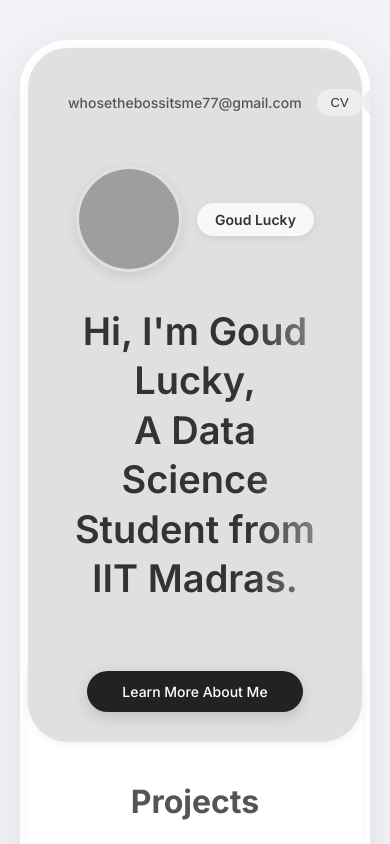
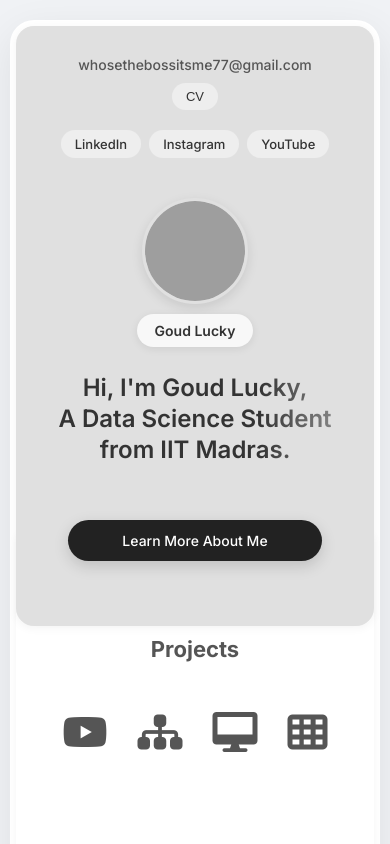
Before and after one commit to Ghostman01r/themainOcto, a plain HTML site: page index.html in a window 390 px wide. Shown: the top 844 px of the page. Drawn offline with Linux system fonts and the light colour scheme; grey boxes are pictures that could not be loaded.

Commit message:
Implement responsive design adjustments in index.html
Added responsive styles for tablets and mobile devices, adjusting padding, font sizes, and layout for better usability.

```diff
--- a/index.html
+++ b/index.html
@@ -465,6 +465,131 @@
             transition: width 2.0s ease-out; /* <-- DURATION CHANGED from 1.2s to 2.0s */
         }
 
+        /* --- RESPONSIVE STYLES --- */
+        /* Apply styles for tablets and smaller devices */
+        @media (max-width: 768px) {
+            /* Reduce main container padding */
+            .page-container {
+                padding: 20px 10px;
+            }
+
+            /* Reduce rounding and internal padding */
+            .white-container {
+                border-radius: 30px; /* Was 48px */
+                padding: 6px;
+            }
+            .inner-card {
+                border-radius: 24px; /* Was 40px */
+                padding: 30px 20px;
+            }
+
+            /* Stack the header */
+            .portfolio-header {
+                flex-direction: column;
+                align-items: center;
+                gap: 20px;
+                padding-bottom: 20px; /* Adjust padding */
+            }
+            .header-left {
+                flex-direction: column;
+                gap: 10px;
+                text-align: center;
+                width: 100%;
+                word-break: break-all; /* Ensure long email wraps */
+            }
+            .header-right {
+                justify-content: center;
+                flex-wrap: wrap; /* Allow buttons to wrap */
+            }
+
+            /* Adjust hero text */
+            .hero-headline {
+                font-size: 28px; /* Was 38px */
+                margin-top: 25px;
+            }
+
+            /* Adjust project icon gap */
+            .project-icons-container {
+                gap: 40px; /* Was 80px */
+                padding: 10px;
+            }
+
+            /* Adjust section titles */
+            .section-title,
+            .gradient-headline {
+                font-size: 24px; /* Was 32px */
+            }
+
+            /* Adjust section title padding */
+            .section-title {
+                padding-top: 80px; /* Was 100px */
+            }
+
+            /* Adjust padding on sp3 wrapper */
+            .sp3-content-wrapper {
+                padding: 60px 15px 15px 15px; /* Adjust padding */
+            }
+
+            /* Adjust CTA section padding */
+            #card-sp5 {
+                padding-top: 120px; /* Was 150px */
+            }
+
+            /* Stack the footer */
+            .portfolio-footer {
+                flex-direction: column;
+                align-items: center;
+                gap: 15px;
+                text-align: center;
+            }
+            .footer-right {
+                justify-content: center;
+                flex-wrap: wrap;
+            }
+        }
+
+        /* Further adjustments for small mobile phones */
+        @media (max-width: 480px) {
+            .white-container {
+                border-radius: 24px;
+            }
+            .inner-card {
+                border-radius: 18px;
+            }
+
+            .hero-headline {
+                font-size: 24px; /* Even smaller */
+            }
+
+            .section-title,
+            .gradient-headline {
+                font-size: 22px; /* Even smaller */
+            }
+
+            .cta-button-group {
+                flex-direction: column; /* Stack the CTA buttons */
+                align-items: center;
+                width: 100%;
+            }
+            .main-cta-button {
+                width: 80%;
+                text-align: center;
+            }
+
+            .project-icons-container {
+                gap: 30px;
+            }
+
+            .project-icon {
+                font-size: 40px; /* Slightly smaller icons */
+            }
+
+            .profile-info-wrapper {
+                 flex-direction: column; /* Stack profile pic and name */
+                 gap: 10px;
+            }
+        }
+
     </style>
 </head>
 <body>
```
